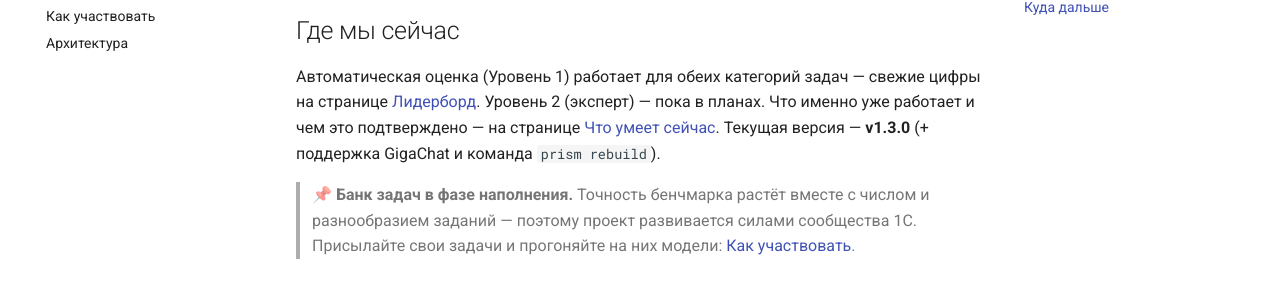
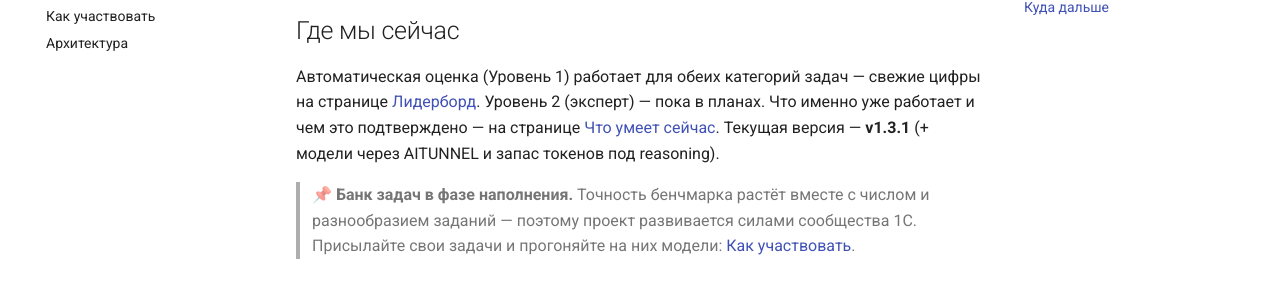
Before and after one commit to genlab-1c/prism, an MkDocs documentation site: the page built from docs/index.md, in a window 1280 px wide and 900 px high, scrolled down 2043 px. Shown: the part 254-559 px from the top of the window. Built offline with MkDocs 1.6.1 and Material for MkDocs 9.7.7, drawn with Linux system fonts in a browser that asks for light colours; comment, search, counter and statistics services are not loaded.

Commit message:
chore(release): bump remaining version strings to 1.3.1
Пропущенные при релизе 1.3.1: бейдж версии в README и строка в docs/index.md
(в pyproject/CITATION/uv.lock/CHANGELOG версия уже была обновлена).

```diff
--- a/docs/index.md
+++ b/docs/index.md
@@ -75,7 +75,7 @@ PRISM измеряет в два уровня — и это важно поня
 Автоматическая оценка (Уровень 1) работает для обеих категорий задач — свежие цифры на
 странице [Лидерборд](leaderboard.md). Уровень 2 (эксперт) — пока в планах. Что именно уже
 работает и чем это подтверждено — на странице [Что умеет сейчас](status.md). Текущая версия —
-**v1.3.0** (+ поддержка GigaChat и команда `prism rebuild`).
+**v1.3.1** (+ модели через AITUNNEL и запас токенов под reasoning).
 
 > 📌 **Банк задач в фазе наполнения.** Точность бенчмарка растёт вместе с числом и
 > разнообразием заданий — поэтому проект развивается силами сообщества 1С. Присылайте свои
```
Also changed, not shown: README.md (+1 -1 lines).
